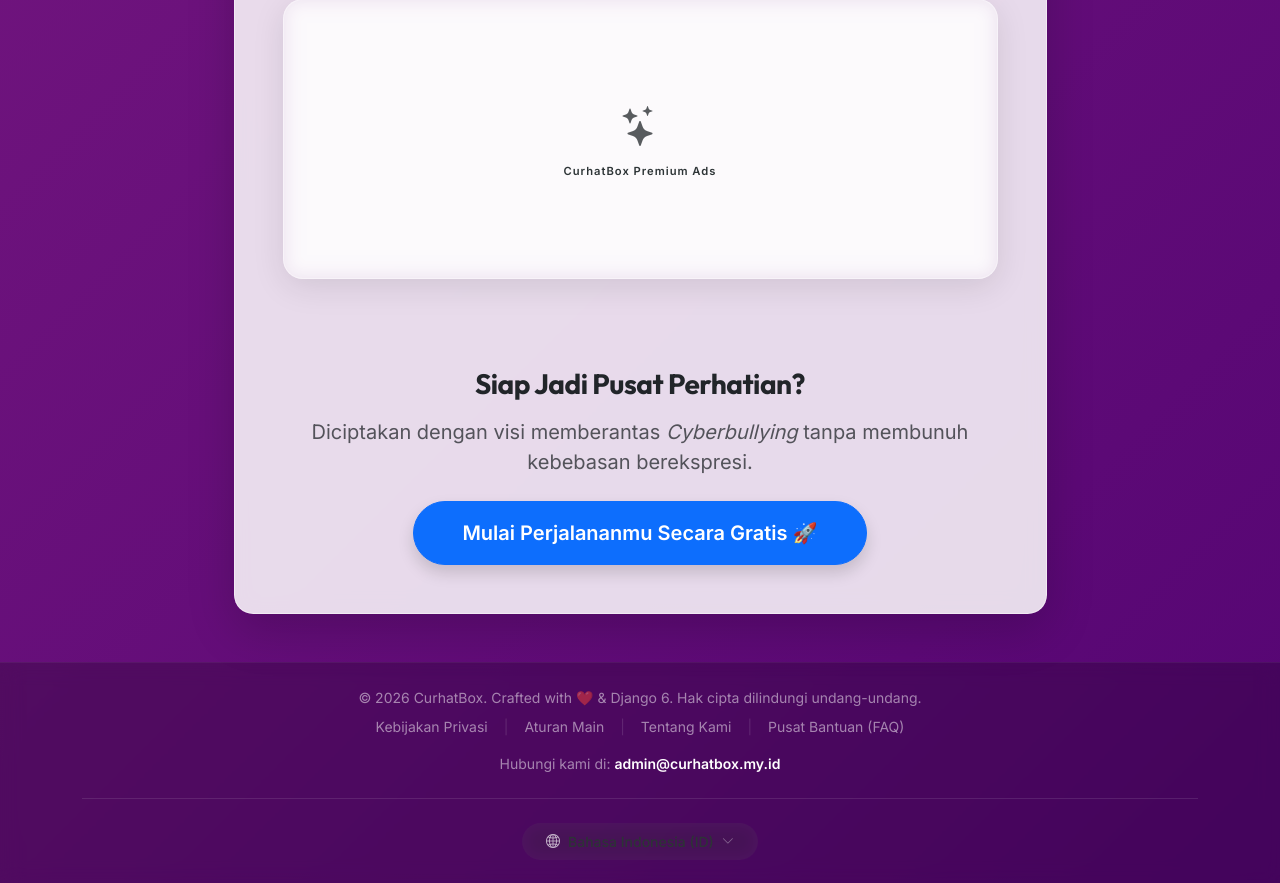
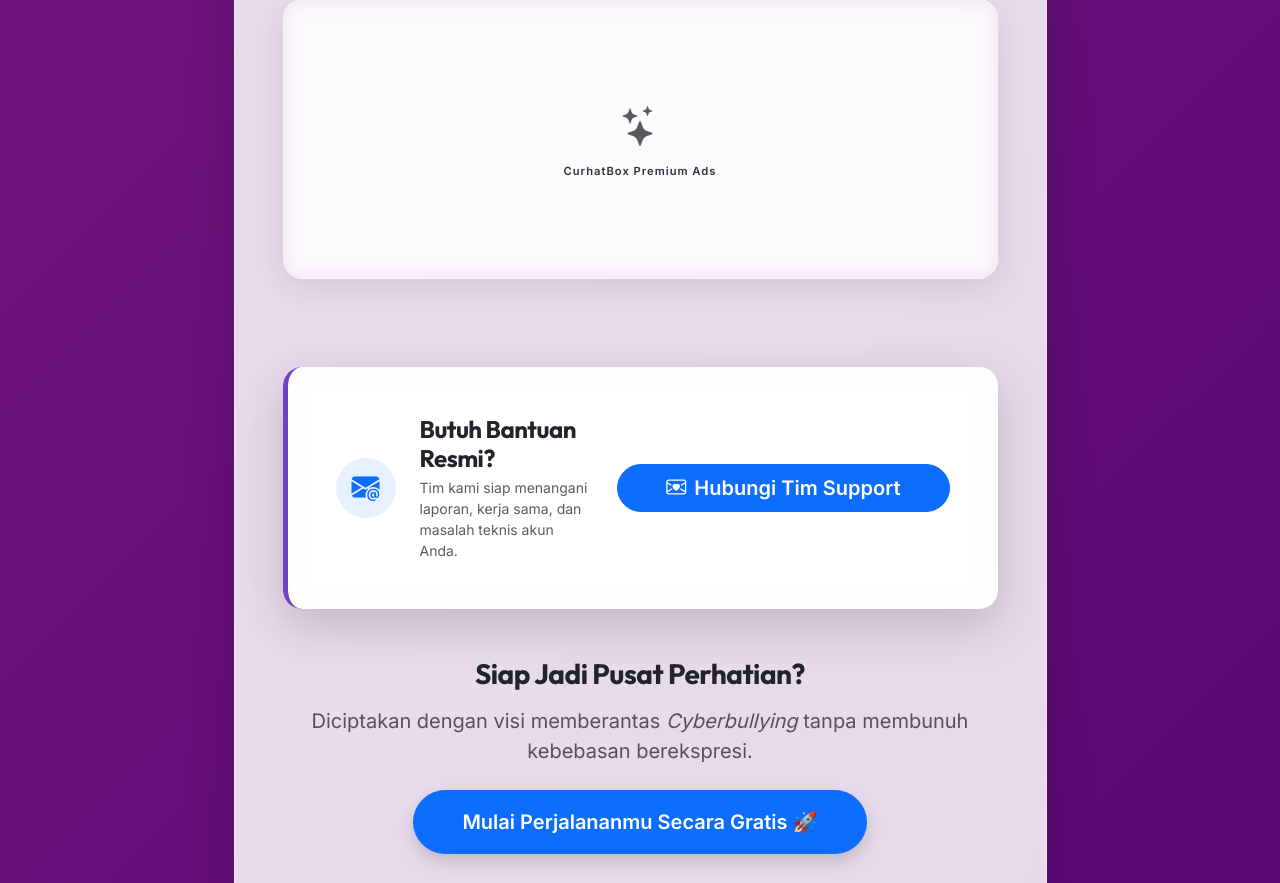
Before and after one commit to Kemalhafizh/curhatbox, a Django app: page /about/ in a window 1280 px wide. Shown: the part 3144-4027 px from the top of the page. Run offline with Django 5.2, Linux system fonts and the light colour scheme.

Commit message:
🚀 final: Synchronized all professional business mailbox and branding updates

```diff
--- a/main/templates/main/about.html
+++ b/main/templates/main/about.html
@@ -139,6 +139,25 @@
                         {% include 'main/partials/adsense_slot.html' with ad_slot='ABOUT_BOTTOM_BANNER' %}
                     </div>
 
+                    <div class="glass-card p-4 p-md-5 rounded-4 shadow-lg border-0 mb-5" data-aos="fade-up" style="border-left: 5px solid #6f42c1 !important;">
+                        <div class="row align-items-center">
+                            <div class="col-auto">
+                                <div class="bg-primary bg-opacity-10 text-primary rounded-circle d-inline-flex align-items-center justify-content-center" style="width: 60px; height: 60px;">
+                                    <i class="bi bi-envelope-at-fill fs-3"></i>
+                                </div>
+                            </div>
+                            <div class="col">
+                                <h4 class="fw-bold text-body mb-1" style="font-family: 'Outfit', sans-serif;">{% translate "Butuh Bantuan Resmi?" %}</h4>
+                                <p class="text-body-secondary mb-0 small">{% translate "Tim kami siap menangani laporan, kerja sama, dan masalah teknis akun Anda." %}</p>
+                            </div>
+                            <div class="col-md-auto mt-3 mt-md-0">
+                                <a href="mailto:admin@curhatbox.my.id" class="btn btn-primary btn-lg rounded-pill px-5 fw-bold hover-lift">
+                        <i class="bi bi-envelope-heart me-2"></i>{% translate "Hubungi Tim Support" %}
+                    </a>
+                            </div>
+                        </div>
+                    </div>
+
                     <div class="text-center">
                         <h3 class="fw-bold text-body mb-3" style="font-family: 'Outfit', sans-serif;">{% translate "Siap Jadi Pusat Perhatian?" %}</h3>
                         <p class="text-body-secondary mb-4 lead">{% translate "Diciptakan dengan visi memberantas <em>Cyberbullying</em> tanpa membunuh kebebasan berekspresi." %}</p>
--- a/main/templates/main/faq.html
+++ b/main/templates/main/faq.html
@@ -129,7 +129,7 @@
                 <div class="glass-card d-inline-block p-4 p-md-5 rounded-5 border-0 shadow">
                     <h3 class="fw-bold mb-3">{% translate "Punya pertanyaan lain?" %}</h3>
                     <p class="text-body-secondary mb-4">{% translate "Jika Anda tidak menemukan jawaban yang dicari, tim kami siap membantu melalui email resmi." %}</p>
-                    <a href="mailto:kemalhafizh0308@gmail.com" class="btn btn-primary btn-lg rounded-pill px-5 fw-bold hover-lift">
+                    <a href="mailto:admin@curhatbox.my.id" class="btn btn-primary btn-lg rounded-pill px-5 fw-bold hover-lift">
                         <i class="bi bi-envelope-heart me-2"></i>{% translate "Hubungi Tim Support" %}
                     </a>
                 </div>
--- a/qc_log.txt
+++ b/qc_log.txt
@@ -1,7 +1,7 @@
-Memulai Uji Backend Endpoints (QC) di http://127.0.0.1:8000...
+Memulai Uji Backend Endpoints (QC) di https://curhatbox.my.id...
 [PASS] GET / -> Status: 200
 [PASS] GET /about/ -> Status: 200
 [PASS] GET /rules/ -> Status: 200
 [PASS] GET /register/ -> Status: 200
-[FAIL] GET /login/ -> Status: 404
-QC Backend: Ditemukan masalah pada beberapa rute.
+[PASS] GET /login/ -> Status: 200
+QC Backend: Semua rute publik merespons dengan sehat (200/Redirect).
--- a/test_qc.py
+++ b/test_qc.py
@@ -3,7 +3,7 @@ import urllib.error
 import sys
 
 ROUTES = ["/", "/about/", "/rules/", "/register/", "/login/"]
-BASE_URL = "http://127.0.0.1:8000"
+BASE_URL = "https://curhatbox.my.id"
 success = True
 
 with open("qc_log.txt", "w", encoding="utf-8") as f:
```
Also changed, not shown: main/migrations/0008_alter_message_created_at_alter_message_is_favorite_and_more.py (added), 1 other file.
